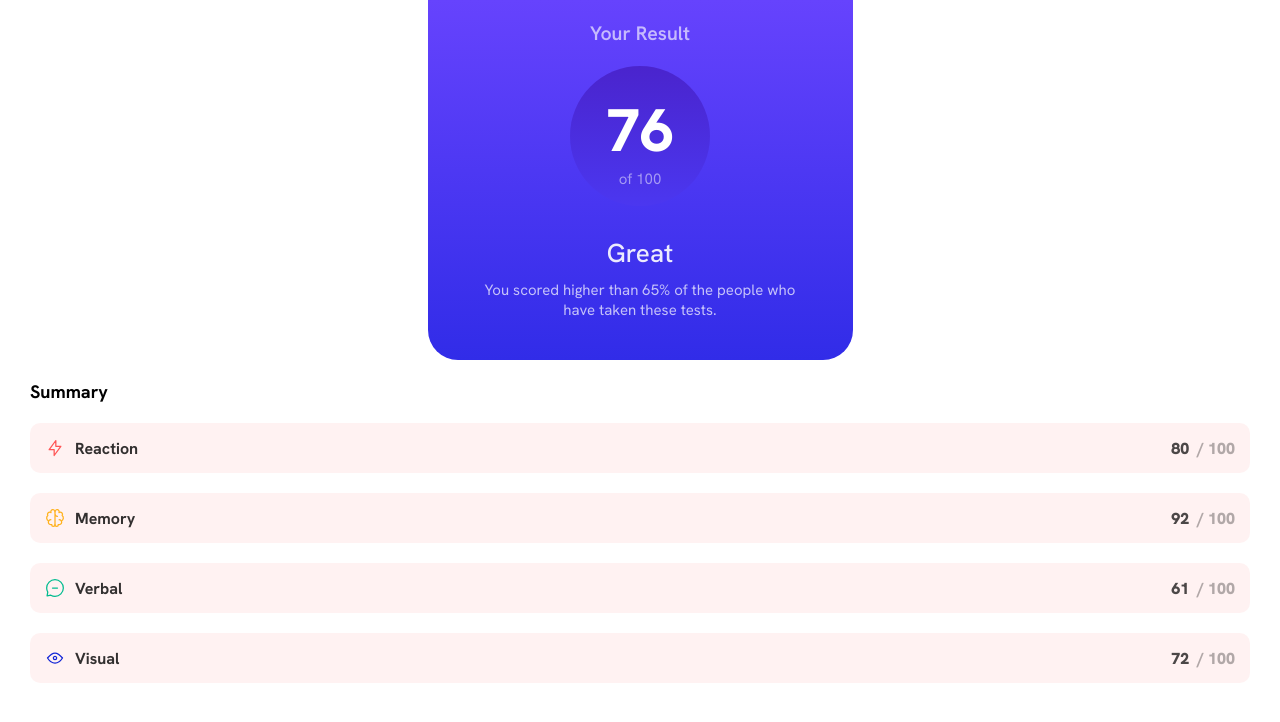
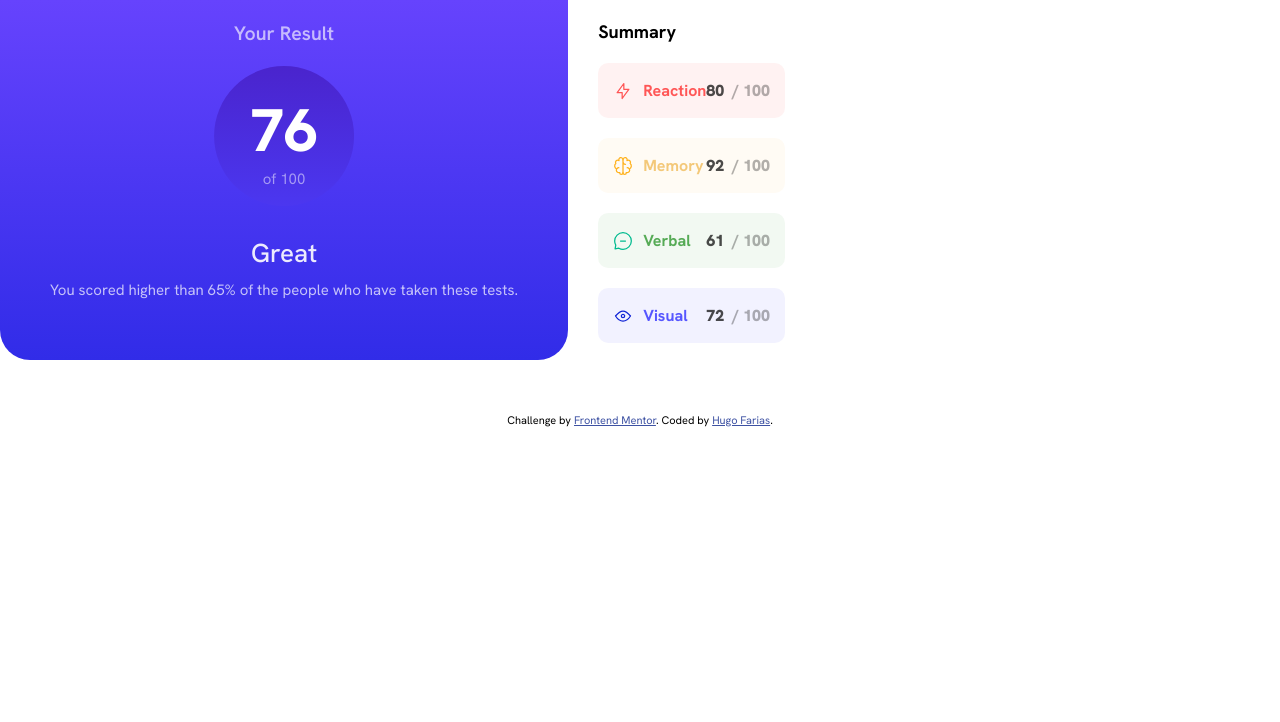
Before and after one commit to Hugo-Farias/results-summary-component, a React (Vite) app: page / in a window 1280 px wide. Shown: the top 722 px of the page. Built offline with nearby package versions, Linux system fonts and the light colour scheme.

Commit message:
fully dynamic results and summary, better type defs + moved to new "typeDefinitions.ts" helper

```diff
--- a/src/App.tsx
+++ b/src/App.tsx
@@ -5,7 +5,7 @@ function App() {
   return (
     <>
       <Card />
-      {/*<Attribution />*/}
+      <Attribution />
     </>
   );
 }
--- a/src/component/Attribution.module.css
+++ b/src/component/Attribution.module.css
@@ -1,5 +1,5 @@
 .main {
-  margin-top: 10rem;
+  margin-top: 3rem;
   font-size: 1.1rem;
   text-align: center;
 }
--- /dev/null
+++ b/src/component/Card.module.css
@@ -0,0 +1,15 @@
+.card {
+  margin: 0 auto;
+}
+
+@media screen and (max-width: 425px) {
+  .card {
+    max-width: 42.5rem;
+  }
+}
+
+@media screen and (min-width: 426px) {
+  .card {
+    display: flex;
+  }
+}
--- a/src/component/Card.tsx
+++ b/src/component/Card.tsx
@@ -1,11 +1,13 @@
+import cls from "./Card.module.css";
 import Result from "./Result";
 import Summary from "./Summary";
+import jsonData from "../data/data.json";
 
 const Card = function () {
   return (
-    <div>
-      <Result />
-      <Summary />
+    <div className={cls.card}>
+      <Result data={jsonData} />
+      <Summary data={jsonData} />
     </div>
   );
 };
--- a/src/component/Result.module.css
+++ b/src/component/Result.module.css
@@ -5,11 +5,9 @@
   text-align: center;
   color: white;
   padding: 2rem 5rem;
-  margin: 0 auto;
   border-radius: 0 0 3rem 3rem;
   background: linear-gradient(to bottom, #6643fd, #312ce8);
   height: 36rem;
-  max-width: 42.5rem;
 }
 
 .main > h2 {
--- a/src/component/Result.tsx
+++ b/src/component/Result.tsx
@@ -1,12 +1,16 @@
 import cls from "./Result.module.css";
+import { jsonProps } from "../helpers/TypeDefinitions";
 
-const Result = function () {
+const Result = function (props: jsonProps) {
+  const avgScore =
+    props.data.reduce((prev, curr) => prev + curr.score, 0) / props.data.length;
+
   return (
     <div className={`${cls.main} flex-column`}>
       <h2>Your Result</h2>
 
       <div className={`${cls.score} flex-column`}>
-        <div className={cls.userScore}>76</div>
+        <div className={cls.userScore}>{avgScore.toFixed()}</div>
         <span className={cls.totalScore}>of 100</span>
       </div>
 
--- a/src/component/Summary.tsx
+++ b/src/component/Summary.tsx
@@ -1,10 +1,10 @@
 import React from "react";
-import json from "../data/data.json";
 import cls from "./Summary.module.css";
 import SummaryList from "./SummaryList";
+import { jsonProps } from "../helpers/TypeDefinitions";
 
-const Summary = function () {
-  const summaryContent = json.map((v) => {
+const Summary = function (props: jsonProps) {
+  const summaryContent = props.data.map((v) => {
     return (
       <SummaryList
         key={v.category}
--- a/src/component/SummaryList.module.css
+++ b/src/component/SummaryList.module.css
@@ -3,9 +3,10 @@
   align-items: center;
   margin: 2rem 0;
   padding: 0 1.5rem;
-  height: 5rem;
+  height: 5.5rem;
   border-radius: 1rem;
-  background-color: rgba(255, 0, 0, 0.05);
+  overflow: hidden;
+  /*background-color: rgba(255, 0, 0, 0.03);*/
 }
 
 .list > img {
@@ -13,6 +14,7 @@
 }
 
 .list > h1 {
+  color: rgb(238, 173, 53);
   font-size: 1.6rem;
   opacity: 0.8;
 }
--- a/src/component/SummaryList.tsx
+++ b/src/component/SummaryList.tsx
@@ -1,19 +1,23 @@
 import React from "react";
 import cls from "./SummaryList.module.css";
 
-const colors = {
+interface colors {
+  [key: string]: string;
+}
+
+const colors: colors = {
   white: "255,255,255",
   black: "0,0,0",
   red: "255,0,0",
   green: "0,128,0",
   blue: "0,0,255",
-  yellow: "255,255,0",
+  yellow: "238,173,53",
   magenta: "255,0,255",
   cyan: "0,255,255",
   gray: "128,128,128",
 };
 
-interface props {
+export interface props {
   category: string;
   score: number;
   icon: string;
@@ -25,9 +29,12 @@ const SummaryList: React.FC<props> = function (props) {
 
   return (
     <ul>
-      <li className={cls.list}>
+      <li
+        className={cls.list}
+        style={{ backgroundColor: `rgba(${color}, 0.05)` }}
+      >
         <img src={`/src/assets/images/${props.icon}`} alt="icon" />{" "}
-        <h1 style={{ color: "" }}>{props.category}</h1>{" "}
+        <h1 style={{ color: `rgba(${color}, 0.8)` }}>{props.category}</h1>{" "}
         <span className={cls.rating}>{props.score}</span>
         <span>/ 100</span>
       </li>
```
Also changed, not shown: src/helpers/typeDefinitions.ts (added, +10 -0 lines).
